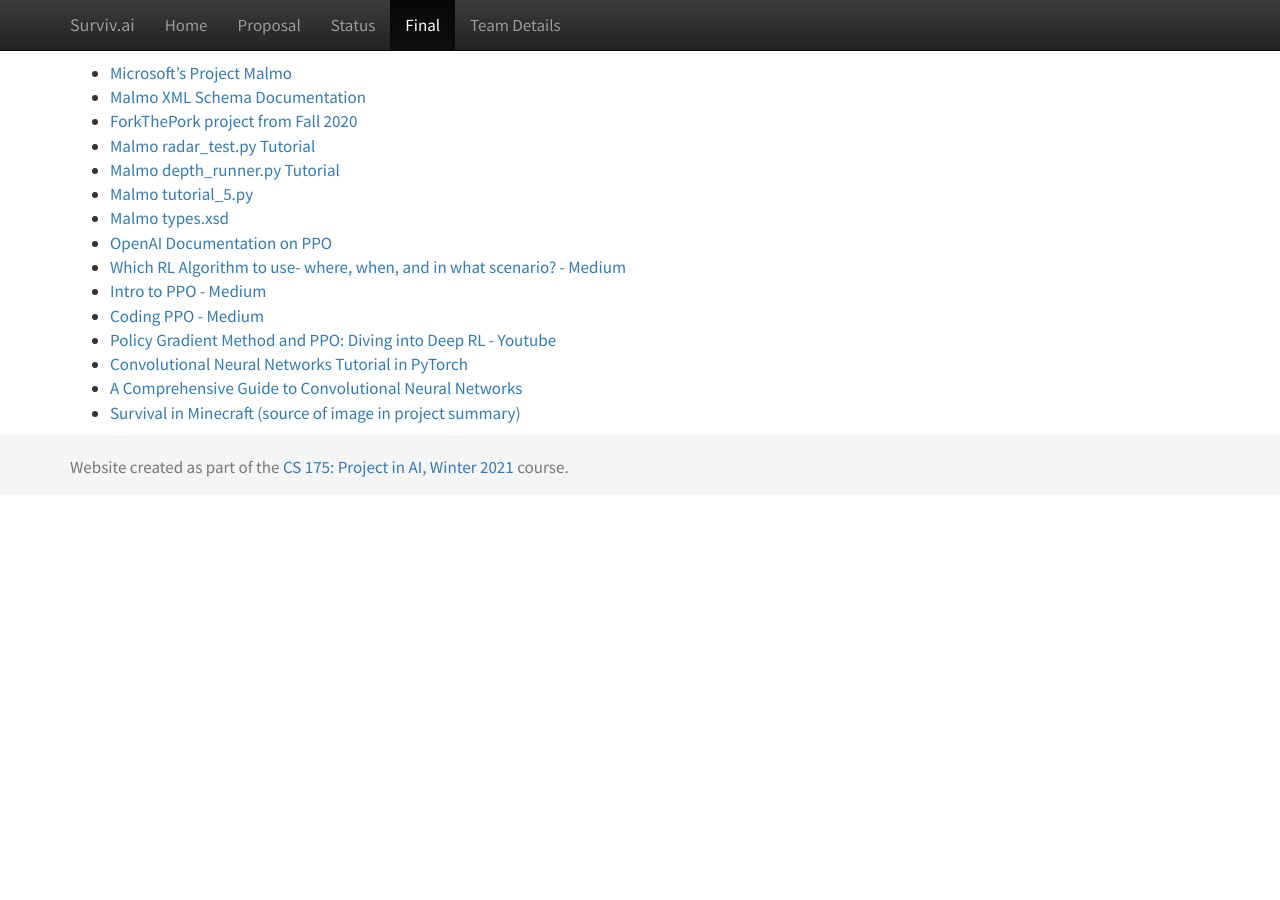
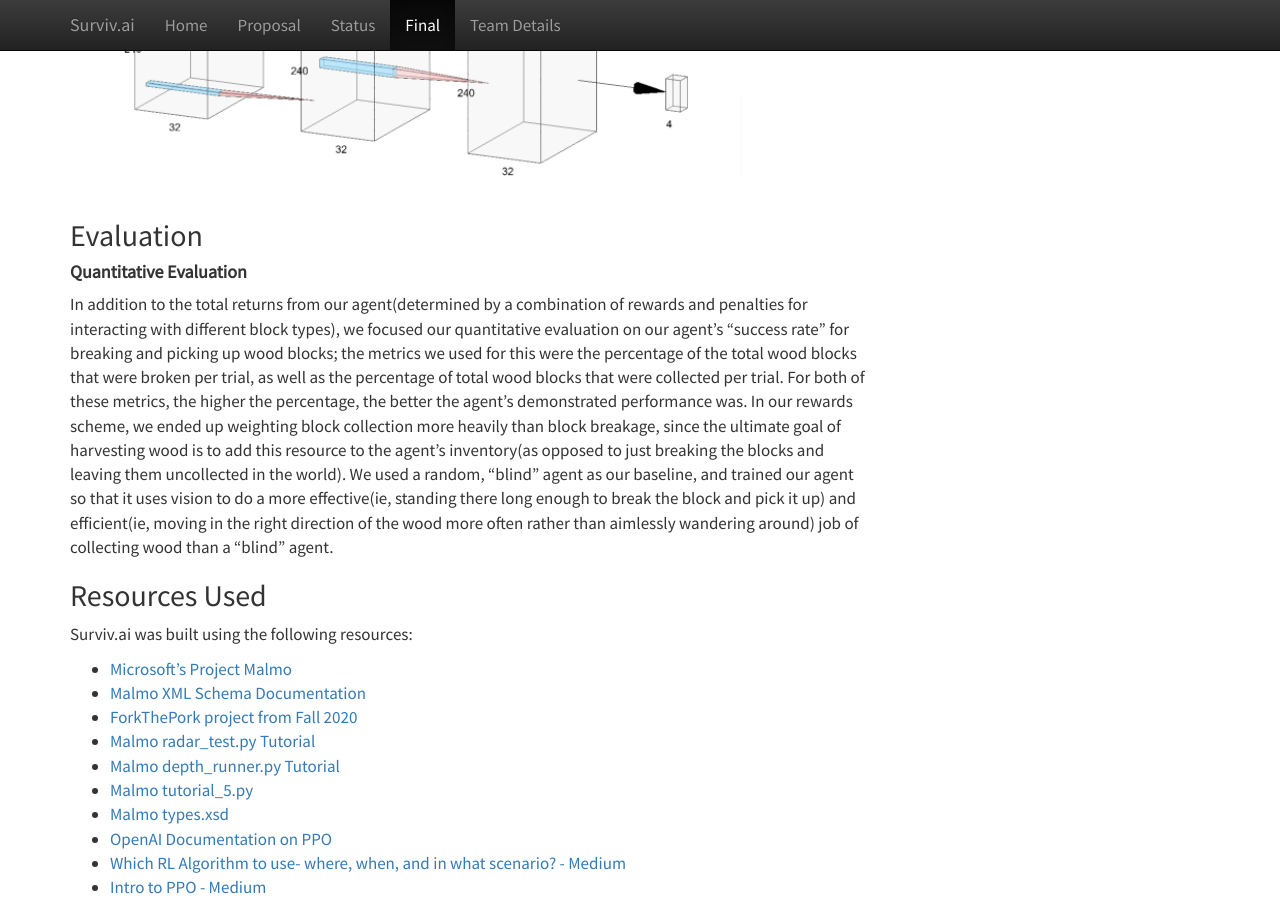
Before and after one commit to rtnavarr/survivai, a Jekyll site: the page built from docs/final.md, in a window 1280 px wide and 900 px high, scrolled down 2994 px. Built offline with Jekyll 4.4.1, drawn with Linux system fonts in a browser that asks for light colours; before the commit the page ends 3493 px from its top, so only the background shows below that.

Commit message:
add image to approach and start evaluation section

```diff
--- a/docs/final.md
+++ b/docs/final.md
@@ -60,10 +60,12 @@
 **Map**
 - We increased the number of trees that spawned in the world (from 4 per map to ~20) to make it easier for the agent to train. Instead of spending most of its time walking around, it would encounter more trees, which allowed us to better understand the agent’s performance (with 4 trees, the result of missing a tree would be more impactful than missing a tree in a world with 20).
 
-
+![CNN Diagram](./images/cnn_diagram.png)
 
 ## Evaluation
 
+#### **Quantitative Evaluation**
+In addition to the total returns from our agent(determined by a combination of rewards and penalties for interacting with different block types), we focused our quantitative evaluation on our agent’s “success rate” for breaking and picking up wood blocks; the metrics we used for this were the percentage of the total wood blocks that were broken per trial, as well as the percentage of total wood blocks that were collected per trial. For both of these metrics, the higher the percentage, the better the agent’s demonstrated performance was. In our rewards scheme, we ended up weighting block collection more heavily than block breakage, since the ultimate goal of harvesting wood is to add this resource to the agent’s inventory(as opposed to just breaking the blocks and leaving them uncollected in the world). We used a random, “blind” agent as our baseline, and trained our agent so that it uses vision to do a more effective(ie, standing there long enough to break the block and pick it up) and efficient(ie, moving in the right direction of the wood more often rather than aimlessly wandering around) job of collecting wood than a “blind” agent.
 
 ## Resources Used
 Surviv.ai was built using the following resources:<br>
```
